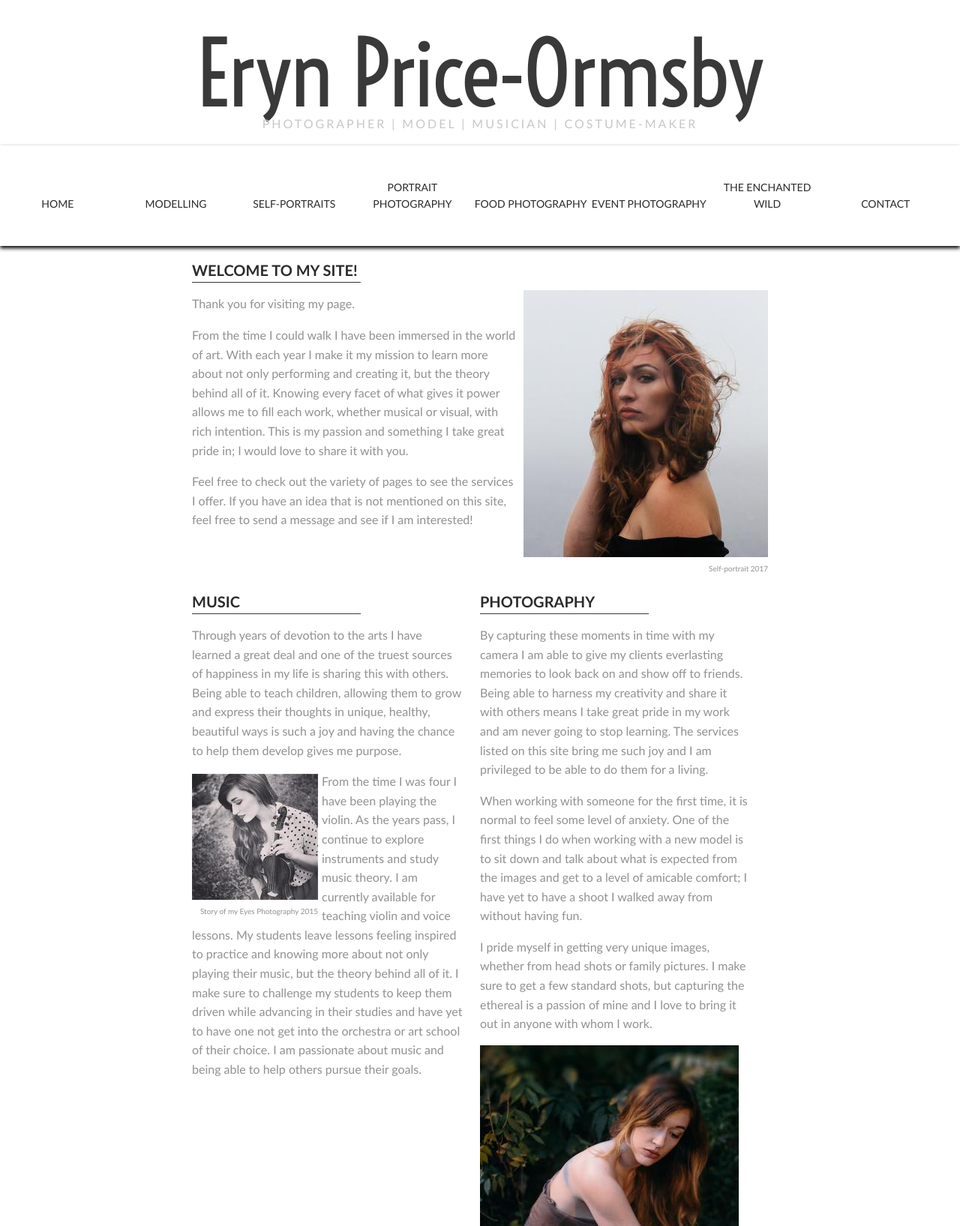
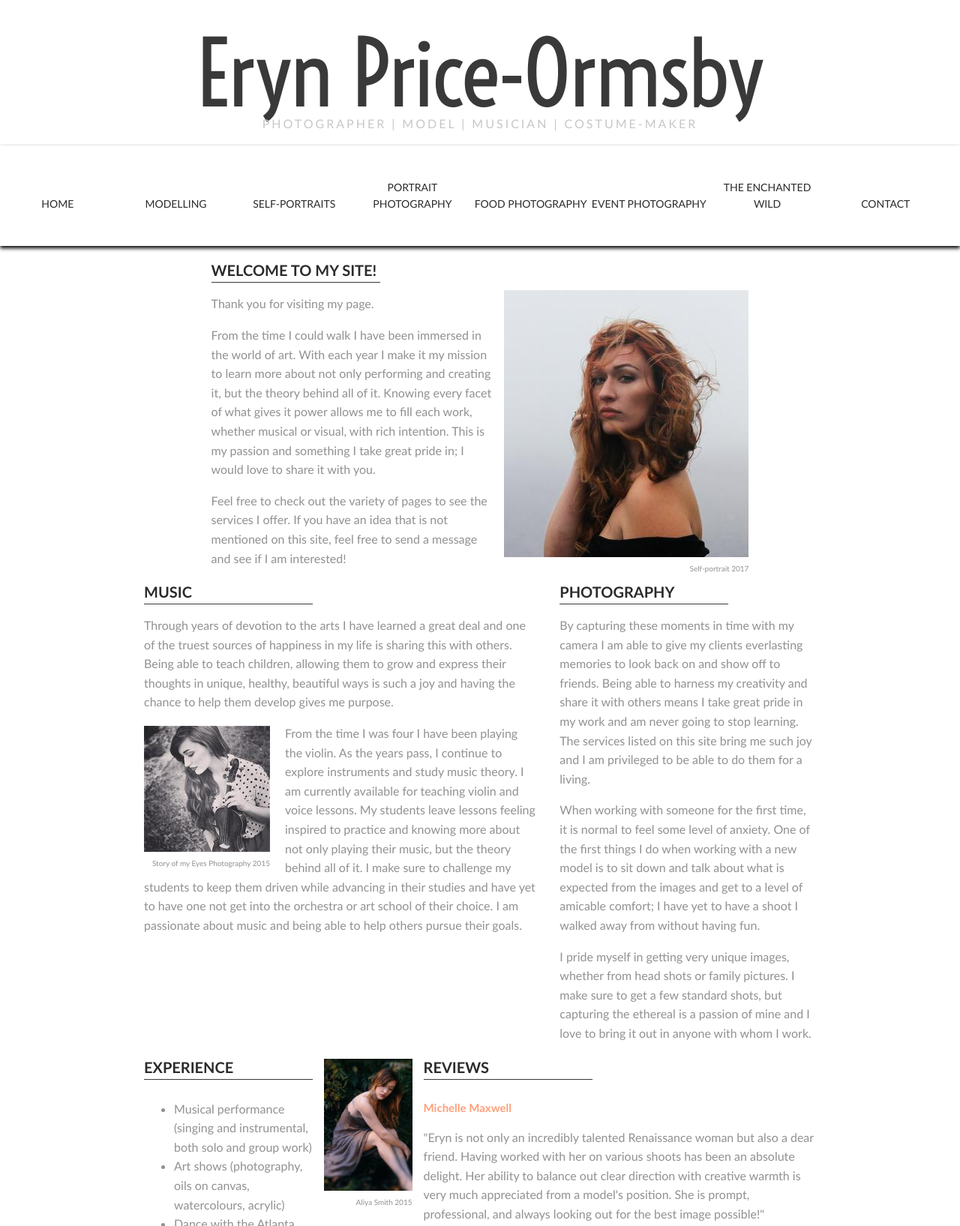
Before and after one commit to aquabuddha/eryn_po_webiste, a plain HTML site: page index.html in a window 1280 px wide. Shown: the part 12-1647 px from the top of the page at 75% size. Drawn offline with nearby package versions, Linux system fonts and the light colour scheme.

Commit message:
Added Flexbox design

```diff
--- a/css/styles.css
+++ b/css/styles.css
@@ -190,22 +190,58 @@ figcaption {
         padding-left: 10px;
     }
 
+    #photo2 {
+        margin-right: 15px;
+    }
+
     #photo3 {
         padding-top: 5px;
+        margin-left: 15px;
     }
 
     #welcome {
-        padding-bottom: 20px;
+        padding-bottom: 0px;
+        margin-top: 25px;
     }
 
 }
 
-@media (min-width: 1250px) {
+@media (min-width: 1025px) {
+
+/* Flexbox Styles */
+    .row1,
+    .row2 {
+        display: flex;
+    }
+
+    .row1,
+    .row2 {
+        flex-direction: row;
+        justify-content: space-between;
+    }
+
+    .reviews {
+        order: 2;
+    }
+    #photo3 {
+        order: 1;
+        width: 100%;
+        max-width: 345px;
+        margin-left: 15px;
+        margin-right: 15px;
+    }
+
+
+/* Page Styles */
     .wrapper {
-        width: 60%;
+        width: 70%;
         margin: 0 auto;
     }
 
+    #welcome {
+        width: 80%;
+        margin: 0 auto;
+    }
     .main-nav li {
         font-size: 14px;
     }
@@ -218,33 +254,36 @@ figcaption {
         margin-top: 0px;
     }
 
-    .welcome {
-        width: 90%;
-        margin: 0 auto;
-    }
-
     .sub-header {
         margin-top: -50px;
         font-size: 16px;
         font-weight: 100;
     }
 
-    .left {
+   .music {
+       margin-right: 15px;
+   }
+   .photography {
+       margin-left: 15px;
+    }
+
+    /* .pic3 {
+        vertical-align: middle;
+    } */
+    /* .left {
         float: left;
         width: 47%;
         margin-right: 3%;
     }
 
-    /* .bottom {
+    .bottom {
         float: left;
         width: 33%;
     }
-     */
+
     #photo3 {
         float: none;
     }
 
-    .pic3 {
-        vertical-align: middle;
-    }
+ */
 }
--- a/index.html
+++ b/index.html
@@ -23,7 +23,7 @@
     <h1>Eryn Price-Ormsby</h1>
     <h3 class="sub-header">Photographer | Model | Musician | Costume-Maker</h3>
 </header>
-<ul class="main-nav clearfix" type="none">
+<ul class="main-nav" type="none">
     <li><a href="#">Home</a></li>
     <li><a href="#">Modelling</a></li>
     <li><a href="#">Self-Portraits</a></li>
@@ -47,7 +47,8 @@
         <p>From the time  I could walk I have been immersed in the world of art. With each year I make it my mission to learn more about not only performing and creating it, but the theory behind all of it. Knowing every facet of what gives it power allows me to fill each work, whether musical or visual, with rich intention. This is my passion and something I take great pride in; I would love to share it with you. </p>
         <p>Feel free to check out the variety of pages to see the services I offer. If you have an idea that is not mentioned on this site, feel free to send a message and see if I am interested! </p>
     </div>
-    <div class="left primary clearfix">
+    <div class="row1">
+        <div class="music clearfix">
             <h2>Music</h2>
             <hr/>
             <p>Through years of devotion to the arts I have learned a great deal and one of the truest sources of happiness in my life is sharing this with others. Being able to teach children, allowing them to grow and express their thoughts in unique, healthy, beautiful ways is such a joy and having the chance to help them develop gives me purpose.</p>
@@ -59,20 +60,22 @@
             </div>
             <p>From the time I was four I have been playing the violin. As the years pass, I continue to explore instruments and study music theory. I am currently available for teaching violin and voice lessons. My students leave lessons feeling inspired to practice and knowing more about not only playing their music, but the theory behind all of it. I make sure to challenge my students to keep them driven while advancing in their studies and have yet to have one not get into the orchestra or art school of their choice. I am passionate about music and being able to help others pursue their goals. </p>
         </div>
-    <div class="left secondary clearfix">
+        <div class="left photography clearfix">
             <h2>Photography</h2>
             <hr/>
             <p>By capturing these moments in time with my camera I am able to give my clients everlasting memories to look back on and show off to friends. Being able to harness my creativity and share it with others means I take great pride in my work and am never going to stop learning. The services listed on this site bring me such joy and I am privileged to  be able to do them for a living.</p>
             <p>When working with someone for the first time, it is normal to feel some level of anxiety. One of the first things I do when working with a new model is to sit down and talk about what is expected from the images and get to a level of amicable comfort; I have yet to have a shoot I walked away from without having fun.</p>
             <p>I pride myself in getting very unique images, whether from head shots or family pictures. I make sure to get a few standard shots, but capturing the ethereal is a passion of mine and I love to bring it out in anyone with whom I work.</p>
         </div>
+    </div>
+    <div class="row2">
         <div id="photo3">
             <figure>
                 <img src="img/eryn3.jpg" alt="Color picture of Eryn sitting in nature." id="pic3" class="clearfix">
                 <figcaption>Aliya Smith 2015</figcaption>
             </figure>
         </div>
-    <div class="bottom clearfix">
+        <div class="experience clearfix">
             <h2>Experience</h2>
             <hr/>
             <ul type="disk">
@@ -90,7 +93,7 @@
                 <li>Teaching dance through The Neighbourhood Stage</li>
             </ul>
         </div>
-    <div class="bottom clearfix">
+        <div class="reviews clearfix">
             <h2>Reviews</h2>
             <hr/>
             <h3>Michelle Maxwell</h3>
@@ -111,6 +114,7 @@
         <iframe src="https://www.facebook.com/plugins/page.php?href=https%3A%2F%2Fwww.facebook.com%2FErynPOPhotography%2F&tabs&width=340&height=214&small_header=false&adapt_container_width=true&hide_cover=false&show_facepile=true&appId" width=100% height="214" style="border:none;overflow:hidden" scrolling="no" frameborder="0" allowTransparency="true" class="facebook"></iframe>
         </div>
     </div>
+</div>
 <script src="http://code.jquery.com/jquery-3.3.1.min.js"integrity="sha256-FgpCb/KJQlLNfOu91ta32o/NMZxltwRo8QtmkMRdAu8="crossorigin="anonymous"></script>
 <script src="js\script.js"></script>
 </body>
```
Lines whose indentation alone changed are shown as unchanged.
